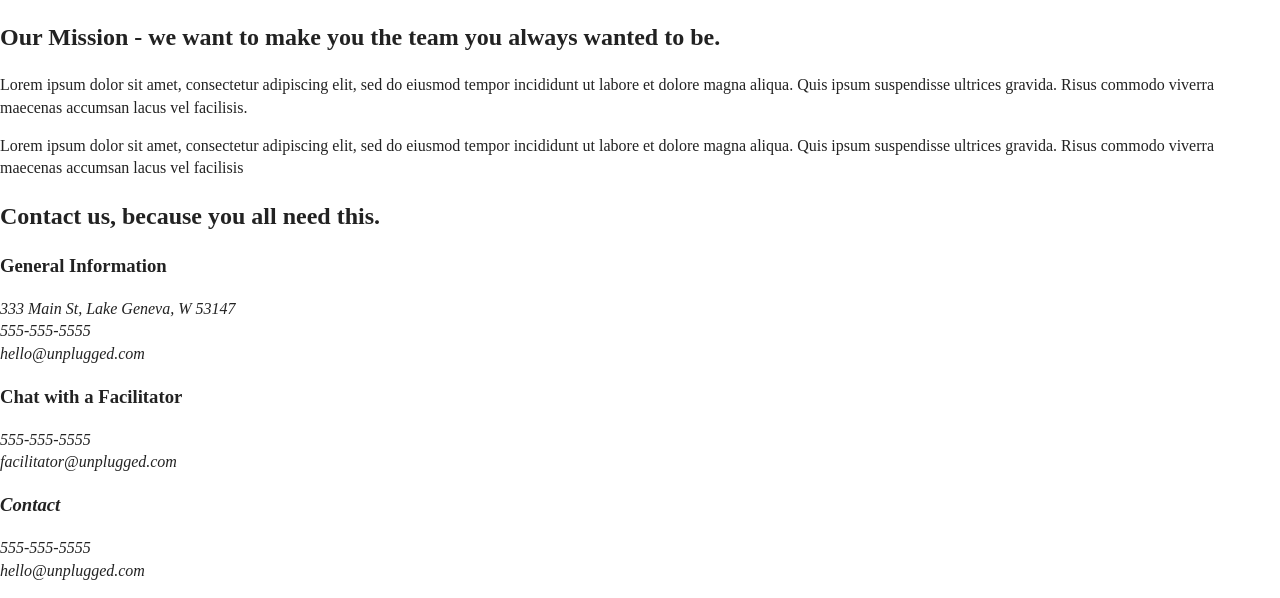
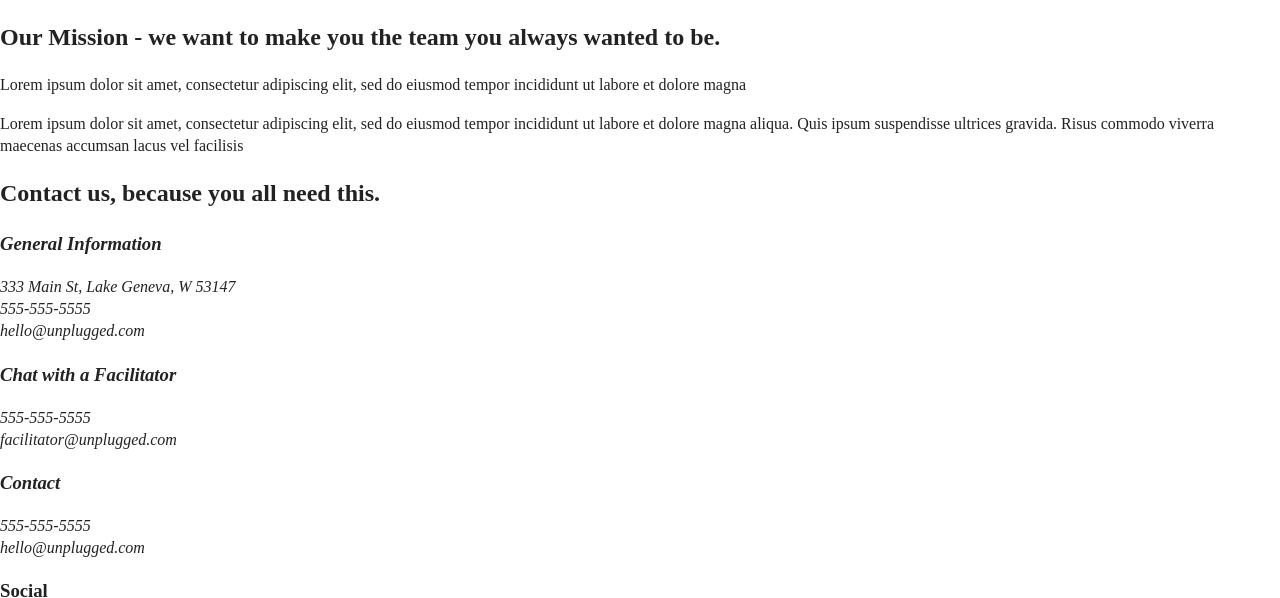
Before and after one commit to KatherineFier/unplugged-retreat, a plain HTML site: page about/index.html in a window 1280 px wide. Shown: the part 168-766 px from the top of the page. Drawn offline with nearby package versions, Linux system fonts and the light colour scheme; files that its build step writes are made by us from their sources; files whose address does not match are found by name.

Commit message:
updated divs

```diff
--- a/about/index.html
+++ b/about/index.html
@@ -35,9 +35,9 @@
 
  						<ul>
 
- 							<li><a href="faq/index.html" target="_blank">FAQ</a></li>
+ 							<li><a href="../faq/index.html" target="_blank">FAQ</a></li>
 
- 							<li><a href="about/index.html" target="_blank">About</a></li>
+ 							<li><a href="index.html" target="_blank">About</a></li>
 
  						</ul>
  				</nav>
@@ -53,44 +53,25 @@
 
 			<div class="content-wrapper">
 
+				<h2> Our Mission - we want to make you the team you always wanted to be.</h2>
+
 				<div class="mission-content">
 
-				<h2> Our Mission - we want to make you the team you always wanted to be.</h2>
+					<p> Lorem ipsum dolor sit amet, consectetur adipiscing elit, sed do eiusmod tempor incididunt ut labore et dolore magna</p>
 
-
-				<div class="mission-1">
-					<p> Lorem ipsum dolor sit amet, consectetur adipiscing elit, sed do eiusmod tempor incididunt ut labore et dolore magna aliqua. Quis ipsum suspendisse ultrices gravida. Risus commodo viverra maecenas accumsan lacus vel facilisis.</p>
-				</div>
-
-
-
-				<div class="mission-2">
 					<p> Lorem ipsum dolor sit amet, consectetur adipiscing elit, sed do eiusmod tempor incididunt ut labore et dolore magna aliqua. Quis ipsum suspendisse ultrices gravida. Risus commodo viverra maecenas accumsan lacus vel facilisis</p>
-				</div>
-
 
 			</div> <!-- "mission-content" close -->
 
-
 			</div> <!-- "content-wrapper" close -->
-
-
 
 		</section>
 
 
-
-
-
 		<section class="map">
-
-			<div class="content-wrapper">
 
 				<figure>
 				</figure>
-
-
-			</div> <!-- "content-wrapper" close -->
 
 		</section>
 
@@ -104,36 +85,30 @@
 				<h2> Contact us, because you all need this. </h2>
 
 
-				<div class="general-information">
+				<address class="contact-content">
 
-					<h3>General Information</h3>
+					<div>
+						<h3>General Information</h3>
 
-					<address> 333 Main St, Lake Geneva, W 53147<br>
+						<p>333 Main St, Lake Geneva, W 53147<br>
 						555-555-5555<br>
-						hello@unplugged.com<br>
-					</address>
-
-				</div> <!-- close general-information-->
+						hello@unplugged.com</p>
+					</div>
 
 
+					<div>
+						<h3>Chat with a Facilitator</h3>
 
+						<p>555-555-5555<br>
+						facilitator@unplugged.com<br>
+						</p>
+					</div>
 
-				<div class="facilitator">
-
-					<h3>Chat with a Facilitator</h3>
-
-					<address>555-555-5555<br>
-						facilitator@unplugged.com<br>
-					</address>
-
-				</div> <!-- close general-information-->
-
+				</address> <!-- contact-content div ends -->
 
 			</div> <!-- "content-wrapper" close -->
 
 		</secion>
-
-
 
 	<main> <!-- main wrapper close-->
 
```
